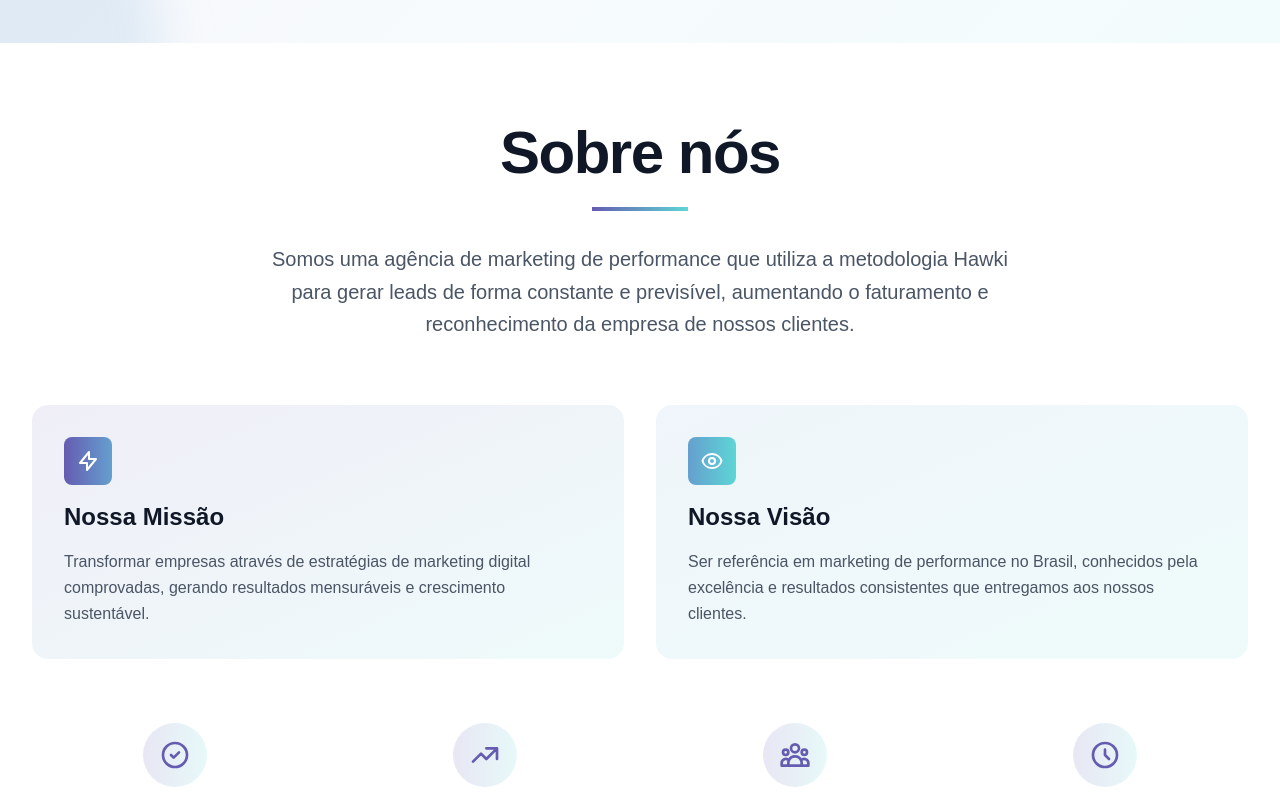
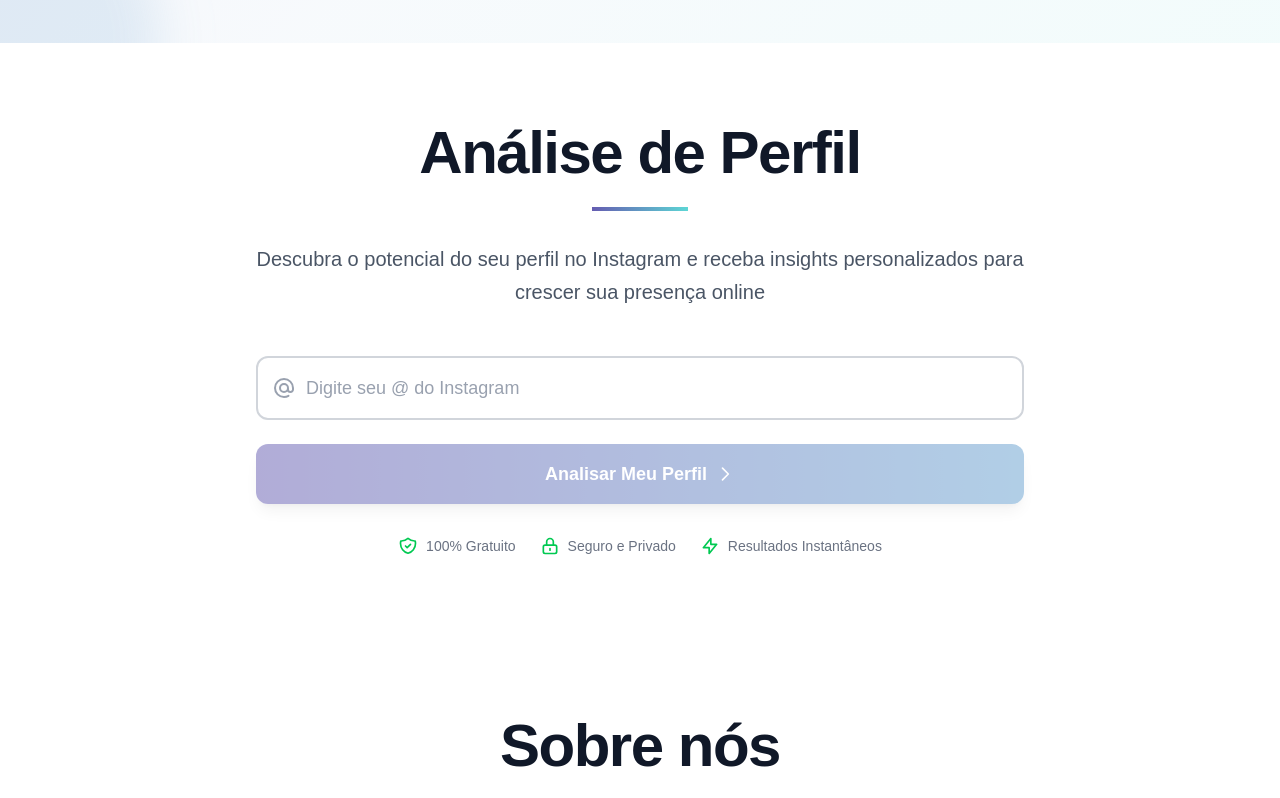
Before and after one commit to GQMV-IT/hawki-landing, a Next.js app: page / in a window 1280 px wide. Shown: the part 702-1500 px from the top of the page. Built offline with nearby package versions, Linux system fonts and the light colour scheme.

Commit message:
Add profile analysis section

```diff
--- /dev/null
+++ b/src/app/components/ProfileAnalysis.tsx
@@ -0,0 +1,105 @@
+'use client';
+
+import { Section, MotionWrapper } from "./ui";
+import { useState } from 'react';
+
+export default function ProfileAnalysis() {
+    const [username, setUsername] = useState('');
+    const [isAnalyzing, setIsAnalyzing] = useState(false);
+
+    const handleSubmit = (e: React.FormEvent) => {
+        e.preventDefault();
+        setIsAnalyzing(true);
+
+        // Simulate analysis
+        setTimeout(() => {
+            console.log('Analyzing profile:', username);
+            setIsAnalyzing(false);
+        }, 2000);
+    };
+
+    return (
+        <Section id="profile-analysis" className="bg-white">
+            <MotionWrapper>
+                <div className="max-w-3xl mx-auto text-center">
+                    {/* Header */}
+                    <h2 className="text-4xl sm:text-5xl md:text-6xl font-bold text-gray-900 tracking-tight mb-6">
+                        Análise de Perfil
+                    </h2>
+                    <div className="w-24 h-1 mx-auto mb-8" style={{background: 'linear-gradient(to right, #655cb1, #5dd6d5)'}}></div>
+                    <p className="text-xl text-gray-600 leading-relaxed mb-12">
+                        Descubra o potencial do seu perfil no Instagram e receba insights personalizados para crescer sua presença online
+                    </p>
+
+                    {/* Form */}
+                    <form onSubmit={handleSubmit} className="space-y-6">
+                        <div className="relative">
+                            <div className="absolute inset-y-0 left-0 pl-4 flex items-center pointer-events-none">
+                                <svg className="w-6 h-6 text-gray-400" fill="none" stroke="currentColor" viewBox="0 0 24 24">
+                                    <path strokeLinecap="round" strokeLinejoin="round" strokeWidth={2} d="M16 12a4 4 0 10-8 0 4 4 0 008 0zm0 0v1.5a2.5 2.5 0 005 0V12a9 9 0 10-9 9m4.5-1.206a8.959 8.959 0 01-4.5 1.207" />
+                                </svg>
+                            </div>
+                            <input
+                                type="text"
+                                value={username}
+                                onChange={(e) => setUsername(e.target.value)}
+                                placeholder="Digite seu @ do Instagram"
+                                className="w-full pl-12 pr-4 py-4 text-lg text-gray-900 placeholder:text-gray-400 border-2 rounded-xl focus:outline-none transition-all duration-200"
+                                style={{
+                                    borderColor: username ? '#659fcf' : '#d1d5db'
+                                }}
+                                required
+                            />
+                        </div>
+
+                        <button
+                            type="submit"
+                            disabled={isAnalyzing || !username}
+                            className="w-full py-4 text-lg font-bold text-white rounded-xl shadow-lg hover:shadow-xl transform hover:-translate-y-1 transition-all duration-300 disabled:opacity-50 disabled:cursor-not-allowed disabled:transform-none"
+                            style={{background: 'linear-gradient(to right, #655cb1, #659fcf)'}}
+                        >
+                            {isAnalyzing ? (
+                                <span className="flex items-center justify-center gap-2">
+                                    <svg className="animate-spin h-5 w-5 text-white" xmlns="http://www.w3.org/2000/svg" fill="none" viewBox="0 0 24 24">
+                                        <circle className="opacity-25" cx="12" cy="12" r="10" stroke="currentColor" strokeWidth="4"></circle>
+                                        <path className="opacity-75" fill="currentColor" d="M4 12a8 8 0 018-8V0C5.373 0 0 5.373 0 12h4zm2 5.291A7.962 7.962 0 014 12H0c0 3.042 1.135 5.824 3 7.938l3-2.647z"></path>
+                                    </svg>
+                                    Analisando...
+                                </span>
+                            ) : (
+                                <span className="flex items-center justify-center gap-2">
+                                    Analisar Meu Perfil
+                                    <svg className="w-5 h-5" fill="none" stroke="currentColor" viewBox="0 0 24 24">
+                                        <path strokeLinecap="round" strokeLinejoin="round" strokeWidth={2} d="M9 5l7 7-7 7" />
+                                    </svg>
+                                </span>
+                            )}
+                        </button>
+                    </form>
+
+                    {/* Trust Indicators */}
+                    <div className="mt-8 flex flex-wrap items-center justify-center gap-6 text-sm text-gray-500">
+                        <div className="flex items-center gap-2">
+                            <svg className="w-5 h-5 text-green-500" fill="none" stroke="currentColor" viewBox="0 0 24 24">
+                                <path strokeLinecap="round" strokeLinejoin="round" strokeWidth={2} d="M9 12l2 2 4-4m5.618-4.016A11.955 11.955 0 0112 2.944a11.955 11.955 0 01-8.618 3.04A12.02 12.02 0 003 9c0 5.591 3.824 10.29 9 11.622 5.176-1.332 9-6.03 9-11.622 0-1.042-.133-2.052-.382-3.016z" />
+                            </svg>
+                            100% Gratuito
+                        </div>
+                        <div className="flex items-center gap-2">
+                            <svg className="w-5 h-5 text-green-500" fill="none" stroke="currentColor" viewBox="0 0 24 24">
+                                <path strokeLinecap="round" strokeLinejoin="round" strokeWidth={2} d="M12 15v2m-6 4h12a2 2 0 002-2v-6a2 2 0 00-2-2H6a2 2 0 00-2 2v6a2 2 0 002 2zm10-10V7a4 4 0 00-8 0v4h8z" />
+                            </svg>
+                            Seguro e Privado
+                        </div>
+                        <div className="flex items-center gap-2">
+                            <svg className="w-5 h-5 text-green-500" fill="none" stroke="currentColor" viewBox="0 0 24 24">
+                                <path strokeLinecap="round" strokeLinejoin="round" strokeWidth={2} d="M13 10V3L4 14h7v7l9-11h-7z" />
+                            </svg>
+                            Resultados Instantâneos
+                        </div>
+                    </div>
+                </div>
+            </MotionWrapper>
+        </Section>
+    );
+}
--- a/src/app/components/index.ts
+++ b/src/app/components/index.ts
@@ -2,3 +2,4 @@ export { default as Header } from "./Header";
 export { default as Hero } from "./Hero";
 export { default as About } from "./About";
 export { default as Services } from "./Services";
+export { default as ProfileAnalysis } from "./ProfileAnalysis";
--- a/src/app/globals.css
+++ b/src/app/globals.css
@@ -25,6 +25,11 @@ body {
   font-family: Arial, Helvetica, sans-serif;
 }
 
+/* Make buttons have pointer cursor by default */
+button {
+  cursor: pointer;
+}
+
 /* Animation Delays */
 .animation-delay-2000 {
   animation-delay: 2s;
--- a/src/app/page.tsx
+++ b/src/app/page.tsx
@@ -1,10 +1,11 @@
-import { Header, Hero, About, Services } from "./components";
+import { Header, Hero, About, Services, ProfileAnalysis } from "./components";
 
 export default function Home() {
   return (
     <div className="min-h-screen bg-white">
       <Header />
       <Hero />
+      <ProfileAnalysis />
       <About />
       <Services />
     </div>
```
